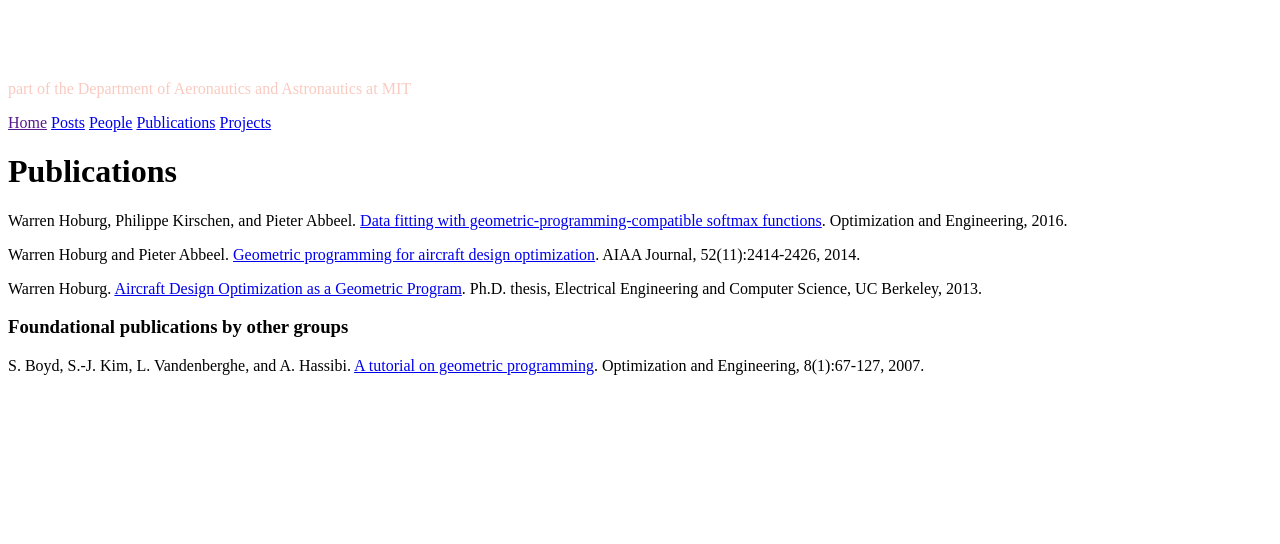
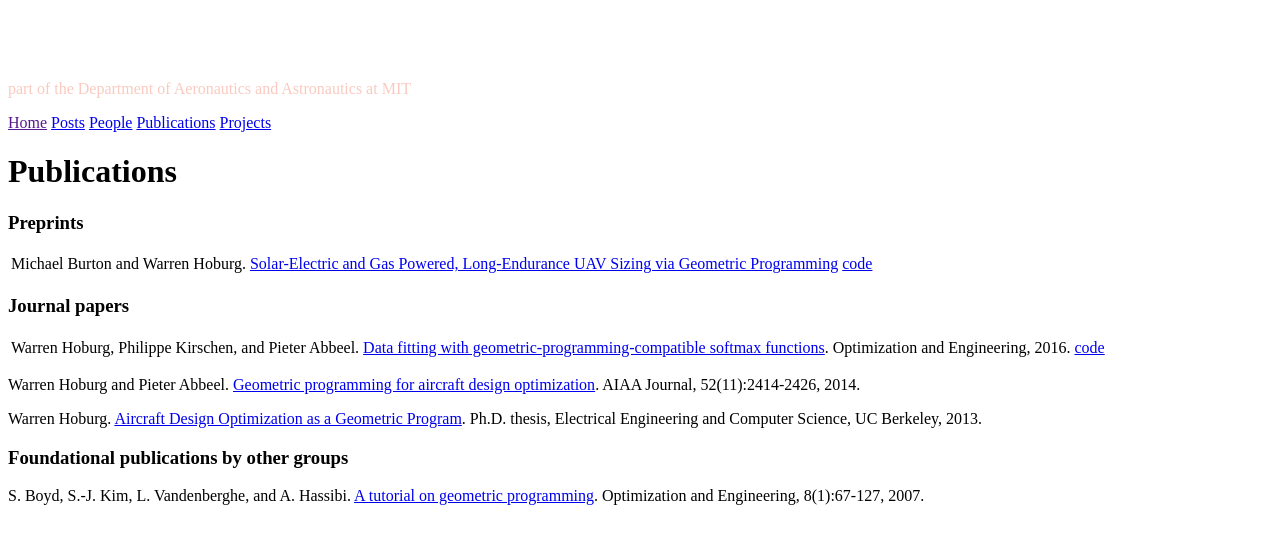
Before and after one commit to convexengineering/convexengineering.github.io, a Jekyll site: the page built from publications/index.md, in a window 1280 px wide. Shown: the top 544 px of the page. Built offline with Jekyll 4.4.1, drawn with Linux system fonts in a browser that asks for light colours.

Commit message:
add gas/solar paper and code links

```diff
--- a/publications/index.md
+++ b/publications/index.md
@@ -3,7 +3,13 @@ layout: page
 title: Publications
 ---
 
-Warren Hoburg, Philippe Kirschen, and Pieter Abbeel. [Data fitting with geometric-programming-compatible softmax functions](gpfitting.pdf). Optimization and Engineering, 2016.
+### Preprints
+
+Michael Burton and Warren Hoburg. [Solar-Electric and Gas Powered, Long-Endurance UAV Sizing via Geometric Programming](gassolar.pdf) | [code](https://github.com/hoburg/gas_solar_trade)
+
+### Journal papers
+
+Warren Hoburg, Philippe Kirschen, and Pieter Abbeel. [Data fitting with geometric-programming-compatible softmax functions](gpfitting.pdf). Optimization and Engineering, 2016. | [code](https://github.com/hoburg/gpfit)
 
 Warren Hoburg and Pieter Abbeel. [Geometric programming for aircraft design optimization](hoburgabbeel2014.pdf). AIAA Journal, 52(11):2414-2426, 2014.
 
```
Also changed, not shown: 1 other file.
